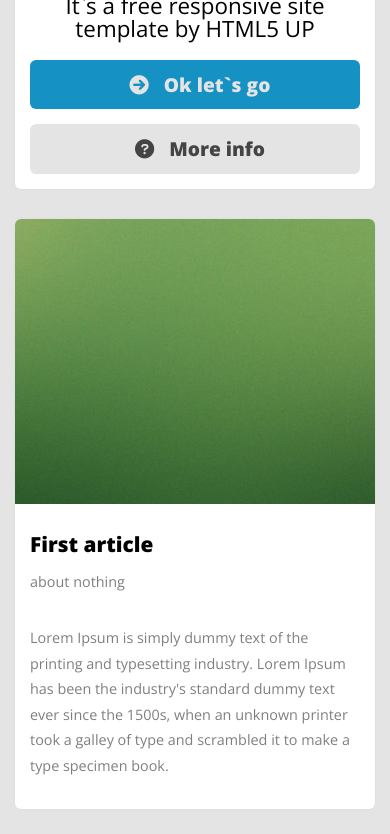
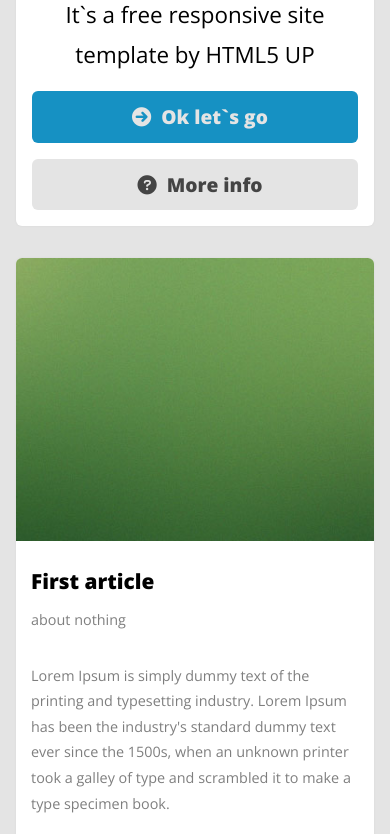
Before and after one commit to PrzemyslawMachola/Verti, a website: page index.html in a window 390 px wide. Shown: the part 247-1081 px from the top of the page. Drawn offline with nearby package versions, Linux system fonts and the light colour scheme.

Commit message:
hero responsivness

```diff
--- a/index.html
+++ b/index.html
@@ -26,14 +26,21 @@
 
 <section class="title">
     <div class="container">
+        <div class="title__box">
+            <div class="title_text">
                 <span class="verti">Hi. This is Verti.</span>
                 <span class="verti__description">It`s a free responsive site template by HTML5 UP</span>
+            </div>
+            <div class="buttons">
                 <div class="button">
                     <div class="button__icon fas fa-arrow-circle-right"></div>
-            Ok let`s go</div>
+                    <span class="button_text">Ok let`s go</span>
+                </div>
                 <div class="button button__light">
                     <div class="button__icon fas fa-question-circle"></div>
-            More info
+                    <span class="button_text">More info</span>
+                </div>
+            </div>
         </div>
     </div>
 </section>
--- a/scss/configs/_mixins.scss
+++ b/scss/configs/_mixins.scss
@@ -8,6 +8,20 @@
     font-family: 'Oleo Script', cursive;
 }
 
+//media
+
+@mixin tablet {
+    @media screen and (min-width: 768px) {
+        @content;
+    }
+}
+
+@mixin desktop {
+    @media screen and (min-width: 992px) {
+        @content;
+    }
+}
+
 //elements
 
 @mixin container {
@@ -15,21 +29,29 @@
     flex-direction: column;
     align-items: center;
     background: white;
-    margin: 15px;
+    margin: 1rem;
     box-shadow: rgba(0, 0, 0, 0.05) 0 0 3px 0;
     border-radius: $default-radius;
+    @include tablet {
+        margin: 1rem 2rem;
+    }
+    @include desktop {
+        width: 960px;
+        margin: 10px auto;
+    }
 }
 
 @mixin button {
     width: 100%;
     border-radius: $default-radius;
-    font-size: 1.2rem;
+    font-size: 1.2em;
     font-weight: 800;
     text-align: center;
-    padding: 15px;
-    margin: 0 15px 15px 15px;
+    padding: 16px;
     background: $color-primary;
     color: $color-background;
+    display: flex;
+    justify-content: center;
     &__icon {
         padding: 0 10px;
     }
--- a/scss/configs/_variables.scss
+++ b/scss/configs/_variables.scss
@@ -1,13 +1 @@
 $default-radius: 6px;
-
-@mixin tablet {
-  @media screen and (min-width: 768px) {
-    @content;
-  }
-}
-
-@mixin desktop {
-  @media screen and (min-width: 992px) {
-    @content;
-  }
-}
--- a/scss/elements/_menu.scss
+++ b/scss/elements/_menu.scss
@@ -8,8 +8,8 @@ body > header {
 
     @include desktop {
       flex-direction: row;
-      width: 960px;
-      margin: 10px auto;
+      //width: 960px;
+      //margin: 10px auto;
     }
 
     .menu-icon {
--- a/scss/elements/_title.scss
+++ b/scss/elements/_title.scss
@@ -1,23 +1,77 @@
 .title {
   .container {
     @include container;
-    padding: 0 15px;
+    padding: 1rem;
+    font-size: 1rem;
+    @include tablet {
+      font-size: 1.5rem;
+    }
+
+    .title__box {
+      width: 100%;
+      display: flex;
+      flex-direction: column;
+      gap: 1em;
+      @include desktop {
+        flex-direction: row;
+      }
+      .title_text {
+        display: flex;
+        flex-direction: column;
+        align-items: center;
+        @include tablet {
+          padding: 1em;
+        }
+
+        @include desktop {
+          flex-grow: 1;
+          align-items: flex-start;
+          justify-content: space-between;
+        }
 
         .verti {
-      font-size: 2rem;
+          font-size: 2em;
           font-weight: 800;
-      margin-top: 30px;
+          margin-top: 1rem;
+          @include desktop {
+            margin: 0;
+          }
         }
 
         .verti__description {
-      font-size: 1.4rem;
+          font-size: 1.4em;
           font-weight: 300;
+          margin-top: 1rem;
           text-align: center;
-      margin: 20px 10px;
+          line-height: 2.5rem;
+          @include desktop {
+            margin: 0;
+            text-align: left;
           }
+        }
+      }
+    }
+    .buttons {
+      width: 100%;
+      display: flex;
+      flex-direction: column;
+      gap: 1em;
 
+
+      @include tablet {
+        padding: 1em;
+      }
+      @include desktop {
+        width: 450px;
+        justify-content: space-between;
+
+      }
       .button {
         @include button;
+        @include desktop {
+          justify-content: space-between;
+          flex-direction: row-reverse;
+          }
 
         &__light {
           background: $color-background;
@@ -26,3 +80,4 @@
       }
     }
   }
+}
```
Also changed, not shown: css/main.css, 1 other file. Lines whose indentation alone changed are shown as unchanged.
